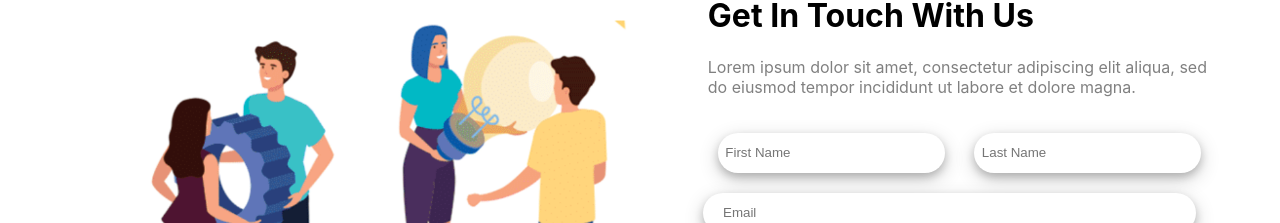
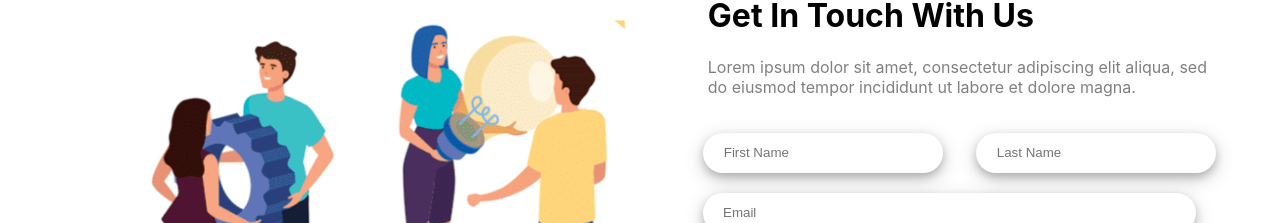
Before and after one commit to ShivanshKumar/Landing-Page, a React (Create React App) app: page / in a window 1280 px wide. Shown: the part 4268-4491 px from the top of the page. Built offline with nearby package versions, Linux system fonts and the light colour scheme.

Commit message:
Version 1.1.5

```diff
--- a/src/Template7.css
+++ b/src/Template7.css
@@ -32,13 +32,13 @@
 
 #fln {
 	display: flex;
-	justify-content: space-around;
+	justify-content: space-between;
 }
 
 #fln input {
     border-radius: 25px;
     padding: 1.5em;
-    padding-left: 0em;
+    padding-left: 1em;
     padding-right: 0em;
     width: 17em;
     height: 0.01em;
```
